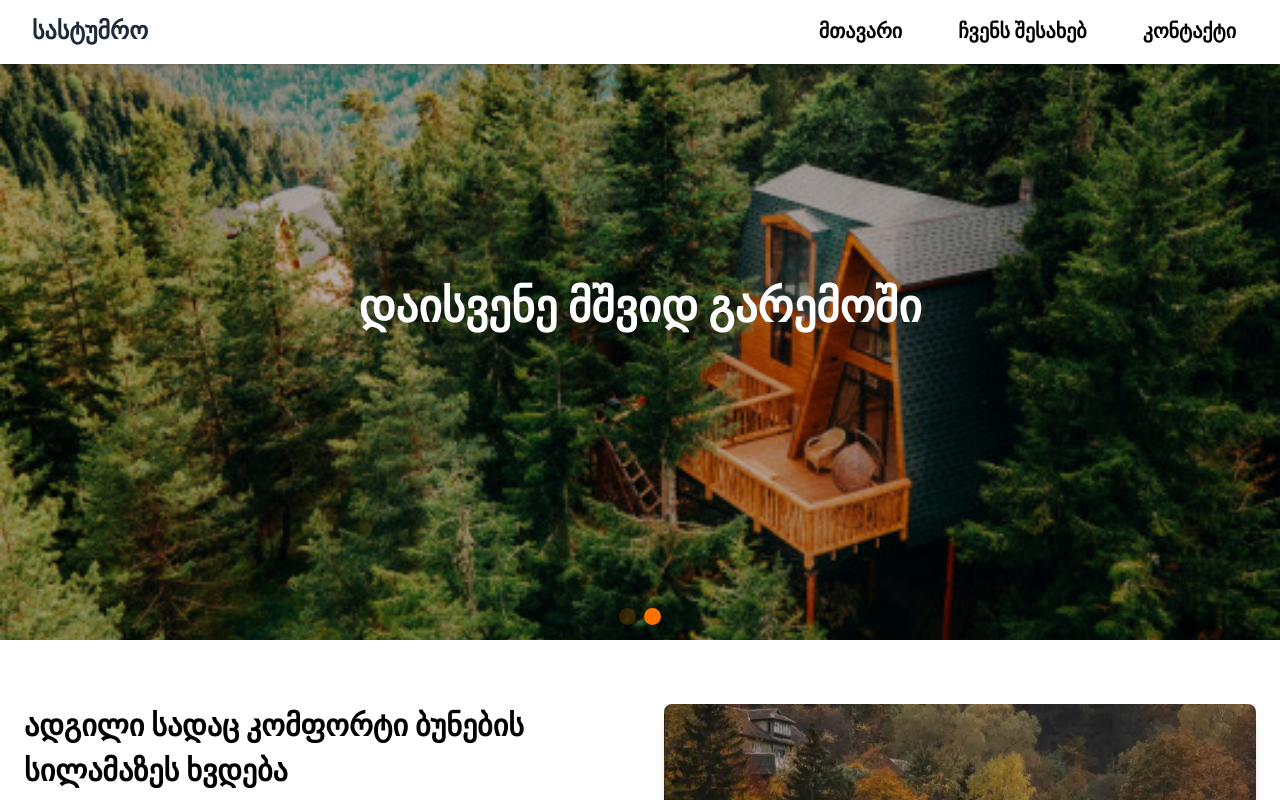
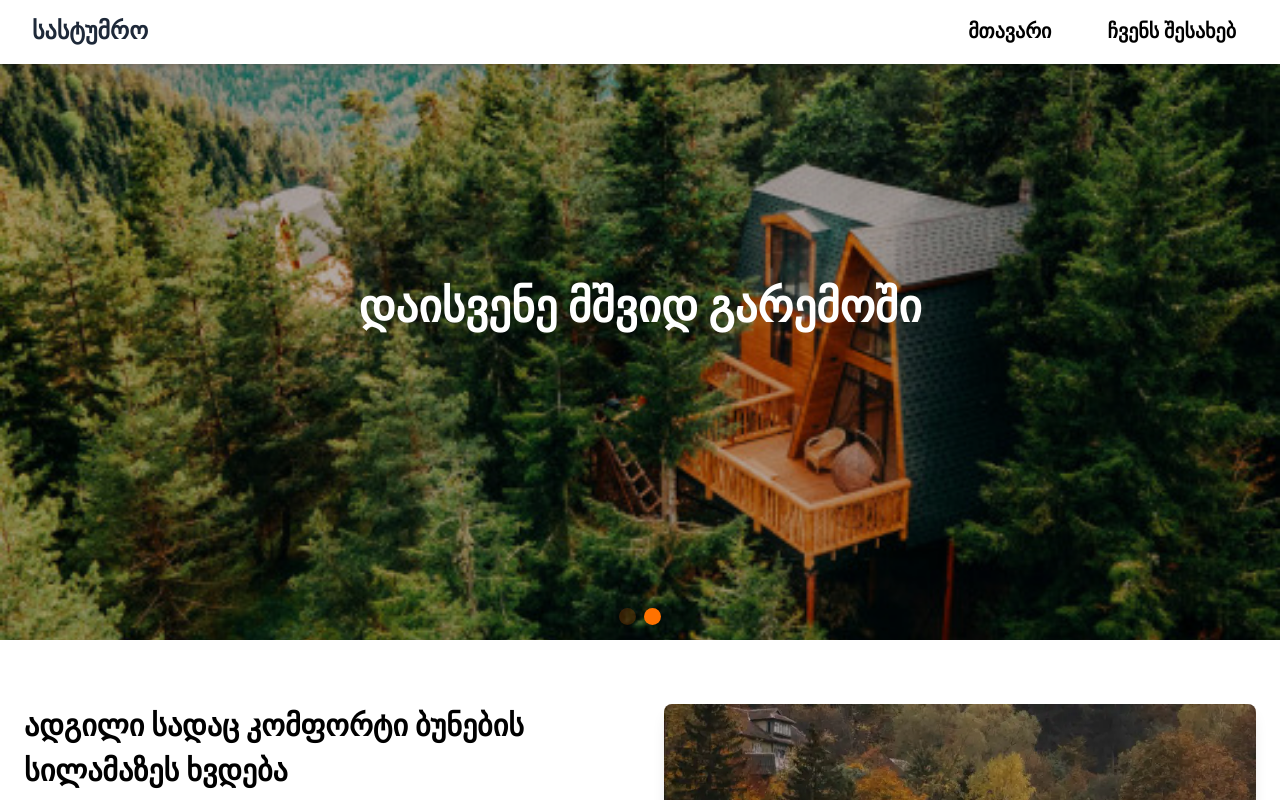
Before and after one commit to vmargalitadze/hotel, a Next.js app: page / in a window 1280 px wide. Shown: the top 800 px of the page. Built offline with nearby package versions, Linux system fonts and the light colour scheme.

Commit message:
delete contact page

```diff
--- a/src/components/Footer.tsx
+++ b/src/components/Footer.tsx
@@ -27,14 +27,9 @@ const Footer = () => {
             href="/about"
             className="hover:text-[#ff7200] transition-colors duration-200"
           >
-            შესახებ
+            ჩვენს შესახებ
           </Link>
-          <Link
-            href="/contact"
-            className="hover:text-[#ff7200] transition-colors duration-200"
-          >
-            კონტაქტი
-          </Link>
+
         </nav>
         {/* Social Icons */}
         <div className="flex gap-5">
--- a/src/components/Header.tsx
+++ b/src/components/Header.tsx
@@ -35,17 +35,12 @@ function Header() {
             </Link>
 
             <Link
-              href="#about"
+              href="/about"
               className=" hover:text-[#ff7200] px-3 py-2 rounded-md text-[20px] font-bold transition-colors duration-200"
             >
               ჩვენს შესახებ
             </Link>
-            <Link
-              href="#contact"
-              className=" hover:text-[#ff7200] px-3 py-2 rounded-md text-[20px] font-bold transition-colors duration-200"
-            >
-              კონტაქტი
-            </Link>
+
           </nav>
 
           {/* CTA Button - Desktop */}
@@ -112,24 +107,14 @@ function Header() {
           </Link>
 
           <Link
-            href="#about"
+            href="/about"
             onClick={closeMenu}
             className=" hover:text-[#ff7200] block px-3 py-2 rounded-md text-[18px] font-medium transition-colors duration-200"
           >
             ჩვენს შესახებ
           </Link>
-          <Link
-            href="#contact"
-            onClick={closeMenu}
-            className=" hover:text-[#ff7200] block px-3 py-2 rounded-md text-[18px] font-medium transition-colors duration-200"
-          >
-            კონტაქტი
-          </Link>
-          <div className="pt-4 pb-3 border-t border-gray-200">
-            <button className="w-full bg-[#ff7200] text-white px-4 py-2 rounded-md text-[18px] font-medium transition-colors duration-200">
-              დაჯავშნა
-            </button>
-          </div>
+
+
         </div>
       </div>
     </header>
```
